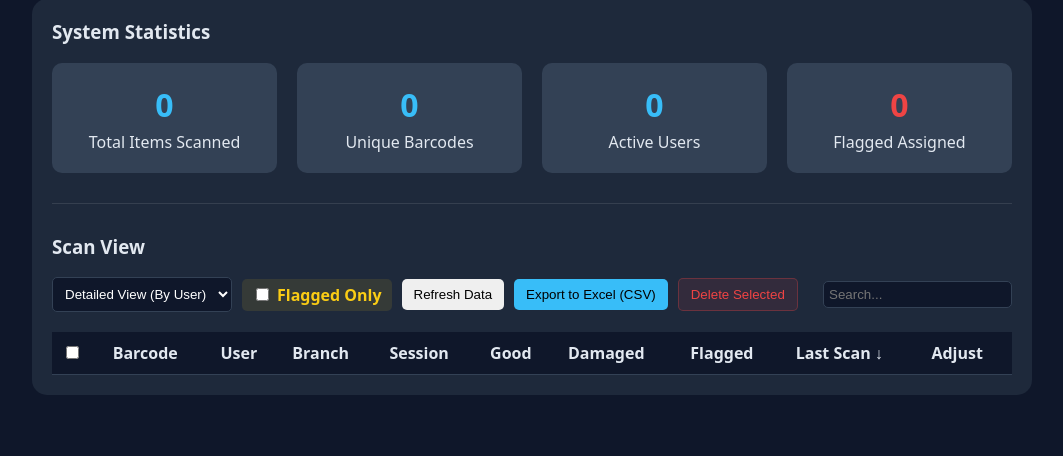
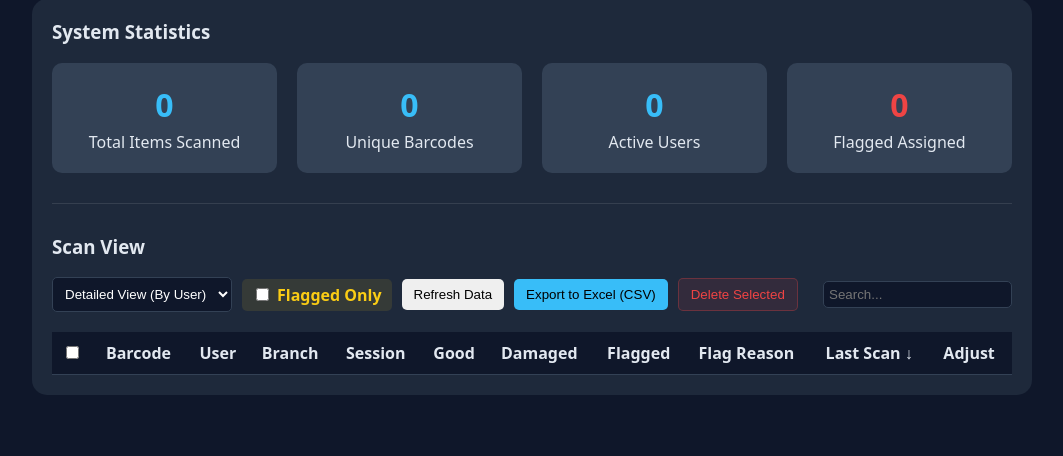
Before and after one commit to alanim7md/barcode-scanner, a Flask app: page /admin in a window 1280 px wide. Shown: the part 189-645 px from the top of the page, without its empty margins (108-1171 px from the left). Run offline with Flask 3, Linux system fonts and the light colour scheme; the visitor is signed in with stand-in values (Sample User, id 1); data comes from the database, SQL or seed files in the repository; data that the repository does not hold is empty.

Commit message:
Add Multi-User collision detection, Flag Reasons, and wipe Telegram keys

```diff
--- a/app.py
+++ b/app.py
@@ -55,6 +55,11 @@ def init_db():
             session_name TEXT
         )
     """)
+
+    try:
+        c.execute("ALTER TABLE scans ADD COLUMN flag_reason TEXT DEFAULT ''")
+    except sqlite3.OperationalError:
+        pass
 
     try:
         c.execute("ALTER TABLE scans ADD COLUMN session_name TEXT")
@@ -211,43 +216,65 @@ def insert_scans_bulk(barcode, qty, is_damaged=False, is_flagged=False, session_
     c = conn.cursor()
 
     clean_barcode = barcode.replace('__DAMAGED', '').replace('__FLAGGED', '')
+
+    # 1. Cross-Session Check
     c.execute("""
         SELECT DISTINCT session_name
         FROM scans
         WHERE (barcode = ? OR barcode = ? OR barcode = ?)
         AND session_name != ? AND session_name != ''
     """, (clean_barcode, clean_barcode + "__DAMAGED", clean_barcode + "__FLAGGED", session_name))
+    collision_row = c.fetchone()
 
-    collision_row = c.fetchone()
+    # 2. Multi-User Collision Check
+    c.execute("""
+        SELECT DISTINCT user
+        FROM scans
+        WHERE (barcode = ? OR barcode = ? OR barcode = ?)
+        AND session_name = ? AND user != ?
+    """, (clean_barcode, clean_barcode + "__DAMAGED", clean_barcode + "__FLAGGED", session_name, user))
+    user_collision_row = c.fetchone()
+
     warning_msg = None
     old_session = None
+    other_user = None
     auto_flag = False
+    flag_reason = ""
 
     if collision_row:
         old_session = collision_row[0]
         warning_msg = "cross_session"
         auto_flag = True
+        flag_reason = f"Cross-Session ({old_session})"
+    elif user_collision_row:
+        other_user = user_collision_row[0]
+        warning_msg = "user_collision"
+        auto_flag = True
+        flag_reason = f"User Collision ({other_user})"
 
-    if is_flagged: actual_barcode += "__FLAGGED"
+    if is_flagged:
+        actual_barcode += "__FLAGGED"
+        flag_reason = "Manual Flag"
+        auto_flag = True
 
-    rows = [(actual_barcode, ts, user, branch, session_name) for _ in range(qty)]
+    rows = [(actual_barcode, ts, user, branch, session_name, flag_reason if auto_flag else "") for _ in range(qty)]
     c.executemany("""
-        INSERT INTO scans (barcode, timestamp, user, branch, session_name)
-        VALUES (?, ?, ?, ?, ?)
+        INSERT INTO scans (barcode, timestamp, user, branch, session_name, flag_reason)
+        VALUES (?, ?, ?, ?, ?, ?)
     """, rows)
 
     if auto_flag:
         c.execute("SELECT COUNT(*) FROM scans WHERE barcode=? AND session_name=?", (clean_barcode + "__FLAGGED", session_name))
         if c.fetchone()[0] == 0:
             c.execute("""
-                INSERT INTO scans (barcode, timestamp, user, branch, session_name)
-                VALUES (?, ?, ?, ?, ?)
-            """, (clean_barcode + "__FLAGGED", ts, user, branch, session_name))
+                INSERT INTO scans (barcode, timestamp, user, branch, session_name, flag_reason)
+                VALUES (?, ?, ?, ?, ?, ?)
+            """, (clean_barcode + "__FLAGGED", ts, user, branch, session_name, flag_reason))
 
     conn.commit()
     conn.close()
 
-    return {"status": "ok", "warning": warning_msg, "old_session": old_session}
+    return {"status": "ok", "warning": warning_msg, "old_session": old_session, "other_user": other_user}
 
 @app.route("/scan", methods=["POST"])
 def scan():
@@ -279,8 +306,8 @@ def flag_item():
     if is_flagged:
         c.execute("DELETE FROM scans WHERE barcode=? AND session_name=? AND user=?", (barcode + "__FLAGGED", session_name, user))
     else:
-        c.execute("INSERT INTO scans (barcode, timestamp, user, branch, session_name) VALUES (?, ?, ?, ?, ?)",
-                 (barcode + "__FLAGGED", get_gmt3_time(), user, branch, session_name))
+        c.execute("INSERT INTO scans (barcode, timestamp, user, branch, session_name, flag_reason) VALUES (?, ?, ?, ?, ?, ?)",
+                 (barcode + "__FLAGGED", get_gmt3_time(), user, branch, session_name, "Manual Flag"))
     conn.commit()
     conn.close()
     return jsonify({"status":"ok"})
@@ -302,22 +329,38 @@ def sync():
     for s in scans:
         barcode = s.get("barcode")
         session_name = s.get("session_name")
+        user = s.get("user")
         clean_barcode = barcode.replace('__DAMAGED', '').replace('__FLAGGED', '')
 
         c.execute("""
-            SELECT 1 FROM scans
+            SELECT session_name FROM scans
             WHERE (barcode=? OR barcode=? OR barcode=?)
             AND session_name!=? AND session_name!=''
             LIMIT 1
         """, (clean_barcode, clean_barcode + "__DAMAGED", clean_barcode + "__FLAGGED", session_name))
+        cross_row = c.fetchone()
 
-        if c.fetchone():
+        c.execute("""
+            SELECT user FROM scans
+            WHERE (barcode=? OR barcode=? OR barcode=?)
+            AND session_name=? AND user!=?
+            LIMIT 1
+        """, (clean_barcode, clean_barcode + "__DAMAGED", clean_barcode + "__FLAGGED", session_name, user))
+        user_row = c.fetchone()
+
+        flag_reason = ""
+        if cross_row:
+            flag_reason = f"Cross-Session ({cross_row[0]})"
+        elif user_row:
+            flag_reason = f"User Collision ({user_row[0]})"
+
+        if flag_reason:
             c.execute("SELECT COUNT(*) FROM scans WHERE barcode=? AND session_name=?", (clean_barcode + "__FLAGGED", session_name))
             if c.fetchone()[0] == 0:
                 c.execute("""
-                    INSERT INTO scans (barcode, timestamp, user, branch, session_name)
-                    VALUES (?, ?, ?, ?, ?)
-                """, (clean_barcode + "__FLAGGED", get_gmt3_time(), s.get("user"), s.get("branch"), session_name))
+                    INSERT INTO scans (barcode, timestamp, user, branch, session_name, flag_reason)
+                    VALUES (?, ?, ?, ?, ?, ?)
+                """, (clean_barcode + "__FLAGGED", get_gmt3_time(), user, s.get("branch"), session_name, flag_reason))
 
     conn.commit()
     conn.close()
@@ -515,16 +558,23 @@ def admin_scans_data():
             SUM(CASE WHEN barcode NOT LIKE '%__DAMAGED' AND barcode NOT LIKE '%__FLAGGED' THEN 1 ELSE 0 END),
             SUM(CASE WHEN barcode LIKE '%__DAMAGED' THEN 1 ELSE 0 END),
             MAX(timestamp),
-            SUM(CASE WHEN barcode LIKE '%__FLAGGED' THEN 1 ELSE 0 END)
+            SUM(CASE WHEN barcode LIKE '%__FLAGGED' THEN 1 ELSE 0 END),
+            GROUP_CONCAT(DISTINCT flag_reason)
         FROM scans
         GROUP BY 1, 2, 3, 4
         ORDER BY MAX(timestamp) DESC
     """)
     data = []
     for r in c.fetchall():
+        reasons = r[8]
+        clean_reason = ""
+        if reasons:
+            valid_reasons = [x.strip() for x in reasons.split(',') if x and x.strip()]
+            clean_reason = ", ".join(set(valid_reasons))
+
         data.append({
             "barcode": r[0], "user": r[1], "branch": r[2], "session_name": r[3],
-            "good": r[4], "damaged": r[5], "last": r[6], "flagged": r[7]
+            "good": r[4], "damaged": r[5], "last": r[6], "flagged": r[7], "reason": clean_reason
         })
     conn.close()
     return jsonify(data)
@@ -544,7 +594,8 @@ def admin_master_scans():
             SUM(CASE WHEN barcode LIKE '%__DAMAGED' THEN 1 ELSE 0 END),
             MAX(timestamp),
             GROUP_CONCAT(DISTINCT user),
-            SUM(CASE WHEN barcode LIKE '%__FLAGGED' THEN 1 ELSE 0 END)
+            SUM(CASE WHEN barcode LIKE '%__FLAGGED' THEN 1 ELSE 0 END),
+            GROUP_CONCAT(DISTINCT flag_reason)
         FROM scans
         WHERE 1=1
     """
@@ -561,8 +612,14 @@ def admin_master_scans():
     c.execute(query, tuple(params))
     data = []
     for r in c.fetchall():
+        reasons = r[6]
+        clean_reason = ""
+        if reasons:
+            valid_reasons = [x.strip() for x in reasons.split(',') if x and x.strip()]
+            clean_reason = ", ".join(set(valid_reasons))
+
         data.append({
-            "barcode": r[0], "good": r[1], "damaged": r[2], "last": r[3], "users": r[4], "flagged": r[5]
+            "barcode": r[0], "good": r[1], "damaged": r[2], "last": r[3], "users": r[4], "flagged": r[5], "reason": clean_reason
         })
     conn.close()
     return jsonify(data)
--- a/backup.py
+++ b/backup.py
@@ -11,8 +11,8 @@ import requests
 # to receive automated backups is via a private Telegram Bot.
 # 1. Message @BotFather on Telegram, send /newbot, and copy the HTTP API Token here.
 # 2. Message @userinfobot on Telegram to get your personal Chat ID and paste it here.
-TELEGRAM_BOT_TOKEN = "8743232273:AAEO5MIq5VsPgQJuBurKX1oVU-yPKZq5M5Q"
-TELEGRAM_CHAT_ID = "187903023"
+TELEGRAM_BOT_TOKEN = ""
+TELEGRAM_CHAT_ID = ""
 
 BASE_DIR = os.path.dirname(os.path.abspath(__file__))
 DB_FILE = os.path.join(BASE_DIR, "database.db")
--- a/templates/admin.html
+++ b/templates/admin.html
@@ -371,12 +371,13 @@ function renderScans() {
             <th onclick="doSort('good')" style="cursor:pointer;">Good${s('good')}</th>
             <th onclick="doSort('damaged')" style="cursor:pointer;">Damaged${s('damaged')}</th>
             <th onclick="doSort('flagged')" style="cursor:pointer;">Flagged${s('flagged')}</th>
+            <th>Flag Reason</th>
             <th onclick="doSort('last')" style="cursor:pointer;">Last Scan${s('last')}</th></tr>`;
         let htmlStr = "";
         filtered.forEach(row => {
             htmlStr += `<tr>
                 <td><input type="checkbox" class="row-checkbox" data-barcode="${row.barcode}"></td>
-                <td>${row.barcode}</td><td>${row.users||''}</td><td>${row.good}</td><td style="color:#ef4444">${row.damaged}</td><td style="color:#facc15; font-weight:bold;">${row.flagged > 0 ? '🚩 Yes' : ''}</td><td>${row.last}</td>
+                <td>${row.barcode}</td><td>${row.users||''}</td><td>${row.good}</td><td style="color:#ef4444">${row.damaged}</td><td style="color:#facc15; font-weight:bold;">${row.flagged > 0 ? '🚩 Yes' : ''}</td><td>${row.reason || ''}</td><td>${row.last}</td>
             </tr>`;
         });
         tbody.innerHTML = htmlStr;
@@ -389,6 +390,7 @@ function renderScans() {
             <th onclick="doSort('good')" style="cursor:pointer;">Good${s('good')}</th>
             <th onclick="doSort('damaged')" style="cursor:pointer;">Damaged${s('damaged')}</th>
             <th onclick="doSort('flagged')" style="cursor:pointer;">Flagged${s('flagged')}</th>
+            <th>Flag Reason</th>
             <th onclick="doSort('last')" style="cursor:pointer;">Last Scan${s('last')}</th>
             {% if role == 'admin' %}<th>Adjust</th>{% endif %}</tr>`;
         let htmlStr = "";
@@ -396,7 +398,7 @@ function renderScans() {
             htmlStr += `<tr>
                 <td><input type="checkbox" class="row-checkbox" data-barcode="${row.barcode}" data-user="${row.user}" data-branch="${row.branch}" data-session="${row.session_name}"></td>
                 <td>${row.barcode}</td><td>${row.user||''}</td><td>${row.branch||''}</td><td>${row.session_name||''}</td>
-                <td>${row.good}</td><td style="color:#ef4444">${row.damaged}</td><td style="color:#facc15; font-weight:bold;">${row.flagged > 0 ? '🚩 Yes' : ''}</td><td>${row.last}</td>
+                <td>${row.good}</td><td style="color:#ef4444">${row.damaged}</td><td style="color:#facc15; font-weight:bold;">${row.flagged > 0 ? '🚩 Yes' : ''}</td><td>${row.reason || ''}</td><td>${row.last}</td>
                 {% if role == 'admin' %}
                 <td>
                     <button onclick="adjustCount('${row.barcode}', '${row.user}', '${row.branch}', '${row.session_name}', 'good', prompt('Enter change in GOOD count:'))">Good +/-</button>
--- a/templates/index.html
+++ b/templates/index.html
@@ -557,6 +557,9 @@ function scanItem(barcode, qty=1, isDamaged=false) {
             if (data.warning === "cross_session") {
                 showToast(`⚠️ WARNING: This item was also counted in session: ${data.old_session}. It has been auto-flagged.`, "error");
                 errorBeep();
+            } else if (data.warning === "user_collision") {
+                showToast(`⚠️ WARNING: This item was already counted by ${data.other_user}! It has been auto-flagged.`, "error");
+                errorBeep();
             } else {
                 beep();
             }
```
